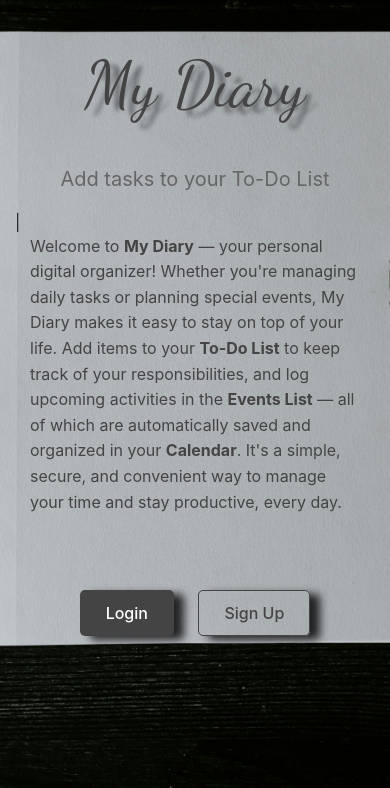
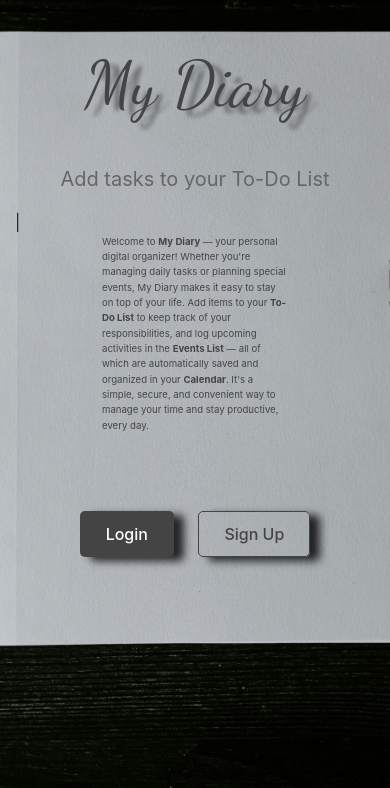
Before and after one commit to Bre0409/python-flask-assignment, a Flask app: page /home in a window 390 px wide. Shown: the part 56-844 px from the top of the page. Run offline with Flask 3, Linux system fonts and the light colour scheme; some libraries are stand-ins or nearby versions.

Commit message:
udated mq

```diff
--- a/website/static/css/home.css
+++ b/website/static/css/home.css
@@ -140,13 +140,22 @@
 .container {
   margin-top: 12%;
   margin-bottom: 5%;
+  padding-bottom: 5%;
 }
+@media(max-width: 767px) {
+ .description {
+      font-size: 0.6rem;
+      margin-top: 0px;
+      padding-bottom: 5%;
+      width: 60%;
 
-
+  }
+}
 @media(min-width: 768px){
  .container{
     width:50%;
     margin-top: 15%;
+    padding-bottom: 5%;
   }
 }
 @media(max-width: 376px) {
```
